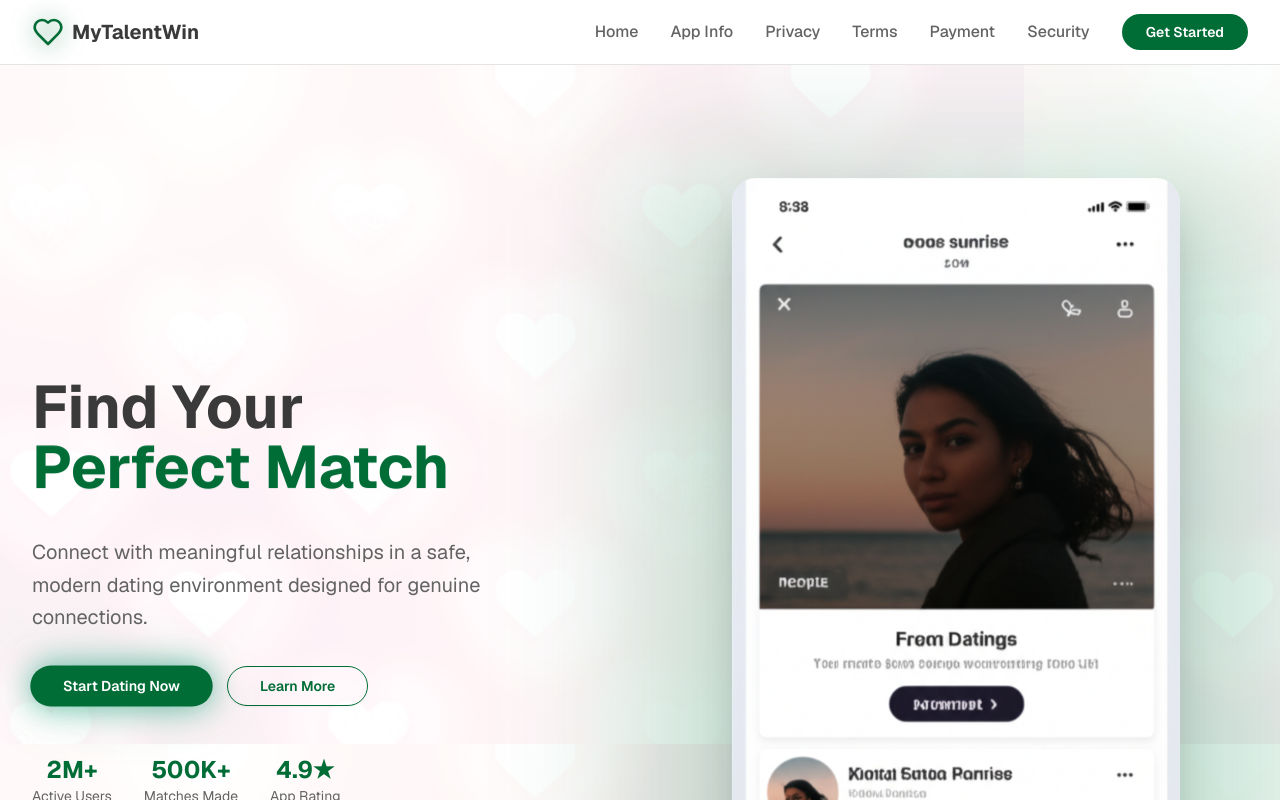
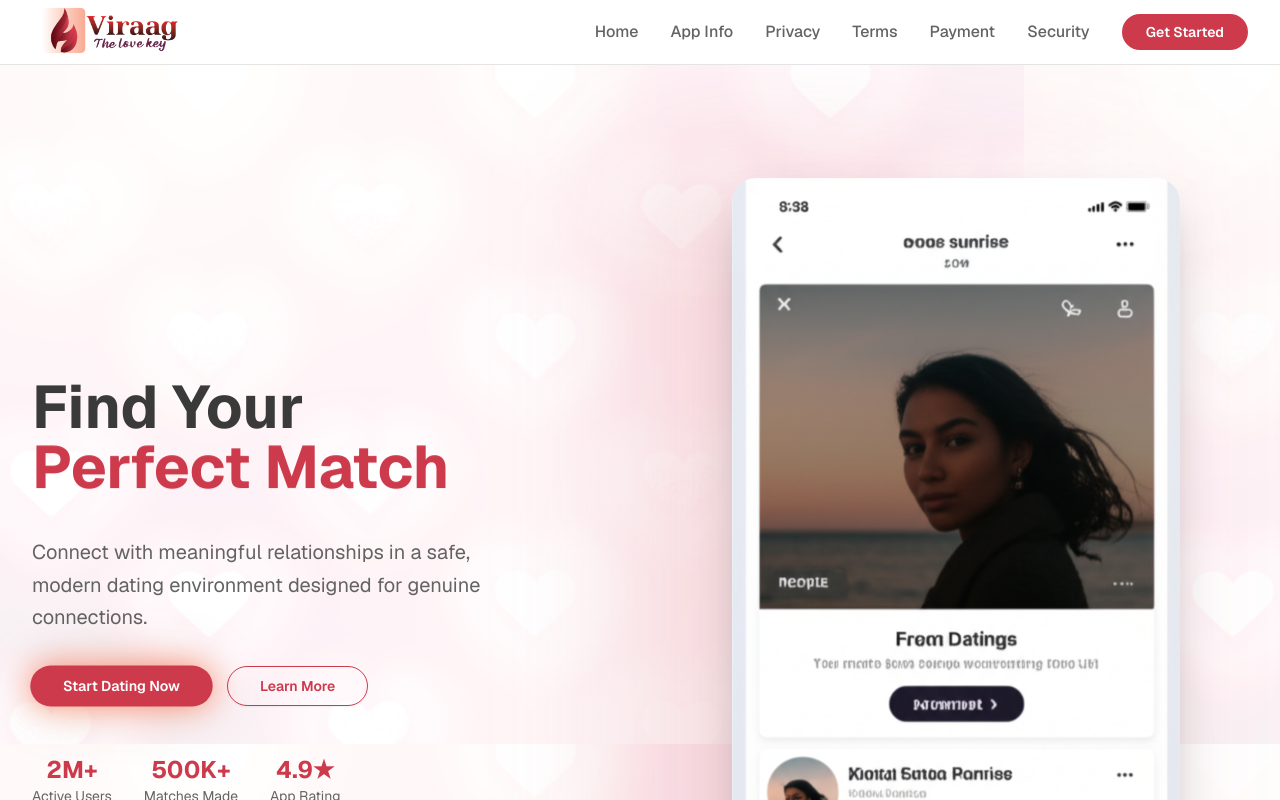
Before and after one commit to Sazid-Ah/myTalentWin, a Next.js app: page / in a window 1280 px wide. Shown: the top 800 px of the page. Built offline with nearby package versions, Linux system fonts and the light colour scheme.

Commit message:
update color

```diff
--- a/app/globals.css
+++ b/app/globals.css
@@ -11,19 +11,19 @@
   --card-foreground: oklch(0.25 0 0); /* Darker text on cards */
   --popover: oklch(1 0 0); /* White popover */
   --popover-foreground: oklch(0.35 0 0); /* Dark text in popovers */
-  --primary: oklch(0.45 0.15 160); /* Emerald primary color */
+  --primary: oklch(0.5698 0.1818 18.41); /* Emerald primary color */
   --primary-foreground: oklch(1 0 0); /* White text on primary */
   --secondary: oklch(0.98 0 0); /* Light gray secondary */
   --secondary-foreground: oklch(0.25 0 0); /* Dark text on secondary */
   --muted: oklch(0.96 0 0); /* Muted background */
   --muted-foreground: oklch(0.5 0 0); /* Muted text */
-  --accent: oklch(0.55 0.15 160); /* Bright emerald accent */
+  --accent: oklch(0.5698 0.1818 18.41) /* Bright emerald accent */
   --accent-foreground: oklch(1 0 0); /* White text on accent */
   --destructive: oklch(0.55 0.25 25); /* Red for warnings */
   --destructive-foreground: oklch(1 0 0); /* White text on destructive */
   --border: oklch(0.92 0 0); /* Light border */
   --input: oklch(1 0 0); /* White input fields */
-  --ring: oklch(0.45 0.15 160); /* Emerald focus ring */
+  --ring: oklch(0.5698 0.1818 18.41); /* Emerald focus ring */
   --chart-1: oklch(0.45 0.15 160); /* Emerald chart color */
   --chart-2: oklch(0.55 0.15 160); /* Bright emerald */
   --chart-3: oklch(0.65 0.25 330); /* Pink accent */
@@ -37,7 +37,7 @@
   --sidebar-accent: oklch(0.55 0.15 160); /* Bright emerald accent */
   --sidebar-accent-foreground: oklch(1 0 0); /* White text */
   --sidebar-border: oklch(0.92 0 0); /* Light border */
-  --sidebar-ring: oklch(0.45 0.15 160); /* Emerald focus ring */
+  --sidebar-ring: oklch(0.5698 0.1818 18.41); /* Emerald focus ring */
 }
 
 .dark {
@@ -146,11 +146,11 @@
 @keyframes pulse-glow {
   0%,
   100% {
-    box-shadow: 0 0 20px rgba(5, 150, 105, 0.3), 0 0 40px rgba(5, 150, 105, 0.1);
+    box-shadow: 0 0 20px rgba(238, 99, 34, 0.3), 0 0 40px rgba(150, 70, 5, 0.1);
     transform: scale(1);
   }
   50% {
-    box-shadow: 0 0 30px rgba(5, 150, 105, 0.6), 0 0 60px rgba(5, 150, 105, 0.2);
+    box-shadow: 0 0 30px rgba(252, 89, 44, 0.6), 0 0 60px rgba(150, 65, 5, 0.2);
     transform: scale(1.02);
   }
 }
--- a/components/footer.tsx
+++ b/components/footer.tsx
@@ -1,5 +1,6 @@
 import Link from "next/link"
 import { Heart, Mail, Phone, MapPin } from "lucide-react"
+import Image from "next/image"
 
 export function Footer() {
   return (
@@ -9,8 +10,7 @@ export function Footer() {
           {/* Brand */}
           <div className="space-y-4">
             <div className="flex items-center space-x-2">
-              <Heart className="h-8 w-8 text-primary" />
-              <span className="text-xl font-bold text-foreground">MyTalentWin</span>
+            <Image src='/logo.png' height={100} width={150} alt="Logo"/>
             </div>
             <p className="text-muted-foreground text-sm leading-relaxed">
               Connecting hearts and building meaningful relationships in the digital age.
--- a/components/navigation.tsx
+++ b/components/navigation.tsx
@@ -4,6 +4,7 @@ import Link from "next/link"
 import { useState } from "react"
 import { Button } from "@/components/ui/button"
 import { Heart, Menu, X } from "lucide-react"
+import Image from "next/image"
 
 export function Navigation() {
   const [isMenuOpen, setIsMenuOpen] = useState(false)
@@ -22,13 +23,9 @@ export function Navigation() {
       <div className="max-w-7xl mx-auto px-4 sm:px-6 lg:px-8">
         <div className="flex justify-between items-center h-16">
           {/* Logo */}
-          <Link href="/" className="flex items-center space-x-2 group">
-            <div className="relative">
-              <Heart className="h-8 w-8 text-primary group-hover:animate-pulse-glow transition-all duration-300" />
-              <div className="absolute inset-0 bg-primary/20 rounded-full blur-md group-hover:bg-primary/40 transition-all duration-300"></div>
-            </div>
+          <Link href="/" className="flex items-center  group">
             <span className="text-xl font-bold text-foreground group-hover:text-primary transition-colors duration-300">
-              MyTalentWin
+            <Image src='/logo.png' height={100} width={150} alt="Logo"/>
             </span>
           </Link>
 
```
Also changed, not shown: public/logo.png (added).
